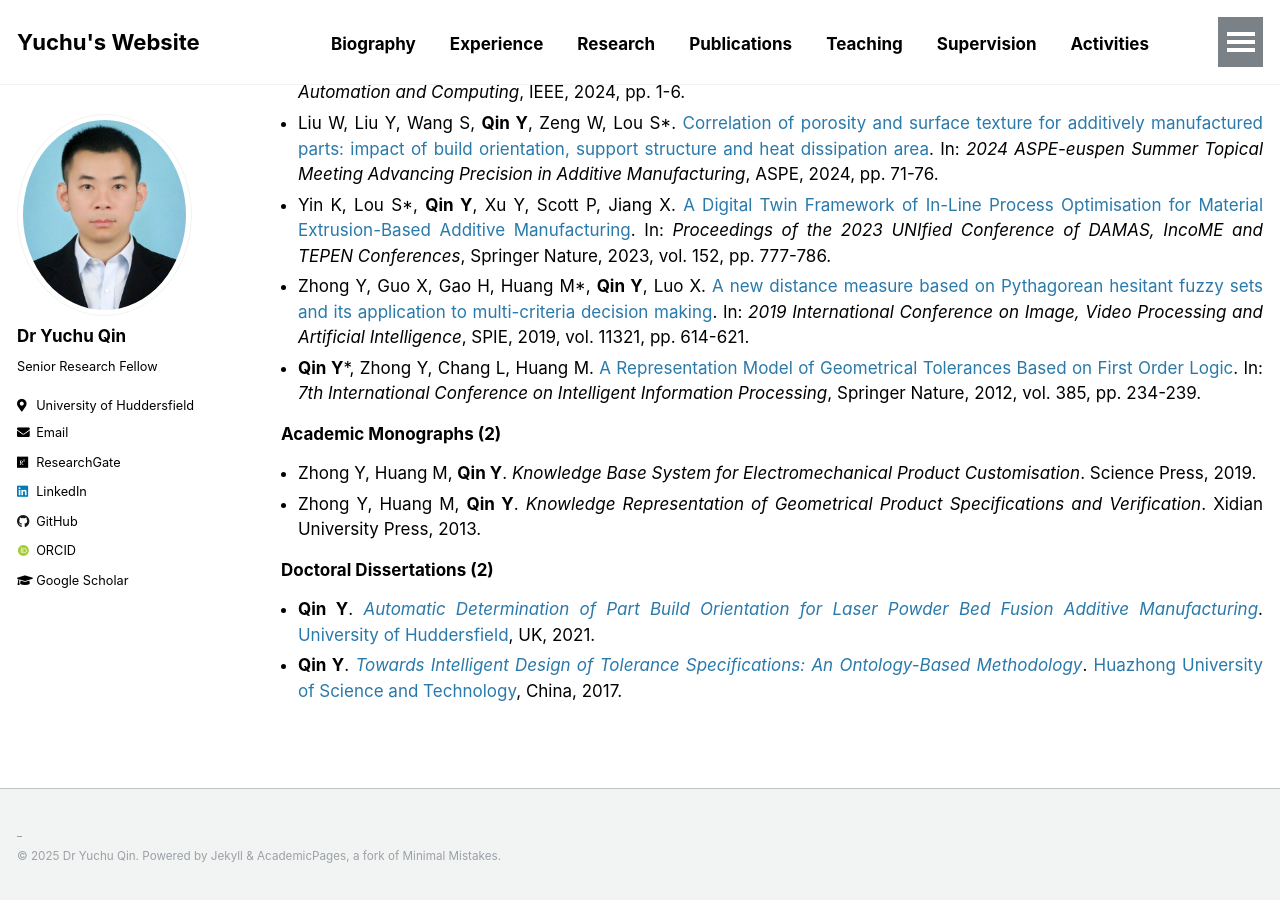
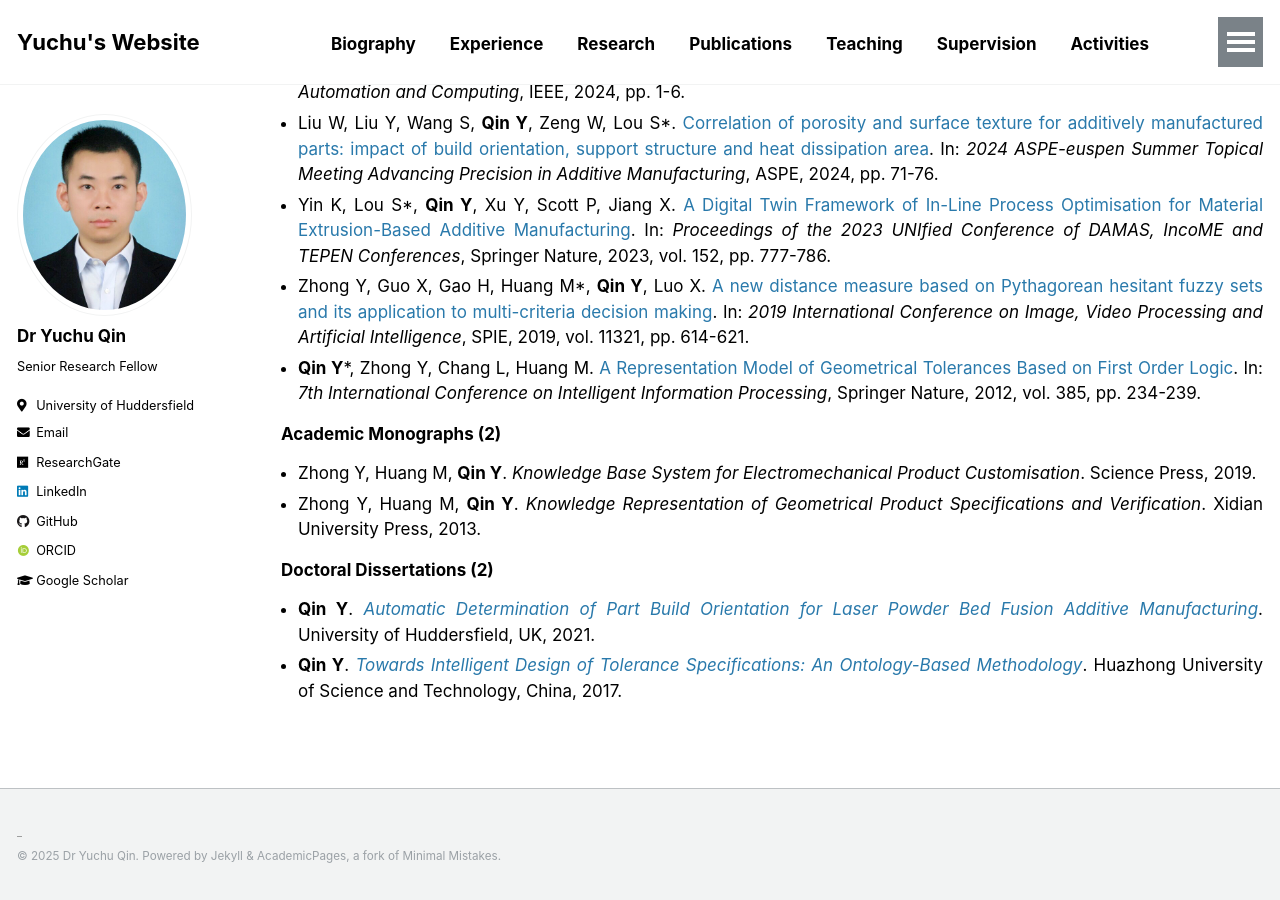
Before and after one commit to yuchu-qin/yuchu-qin.github.io, a Jekyll site: the page built from _pages/publications.md, in a window 1280 px wide and 900 px high, scrolled down 4728 px. Built offline with Jekyll 4.4.1, drawn with Linux system fonts in a browser that asks for light colours; some web fonts are replaced; our own code applies the rules of GitHub Pages for plain Markdown files; part of the change alters nothing that is shown.

```diff
--- a/_pages/publications.md
+++ b/_pages/publications.md
@@ -108,5 +108,5 @@ author_profile: true
 - Zhong Y, Huang M, **Qin Y**. _Knowledge Representation of Geometrical Product Specifications and Verification_. Xidian University Press, 2013.
 
 ### Doctoral Dissertations (2)
-- **Qin Y**. [_Automatic Determination of Part Build Orientation for Laser Powder Bed Fusion Additive Manufacturing_](https://eprints.hud.ac.uk/id/eprint/35529/). [University of Huddersfield](https://www.hud.ac.uk/), UK, 2021.
-- **Qin Y**. [_Towards Intelligent Design of Tolerance Specifications: An Ontology-Based Methodology_](https://cdmd.cnki.com.cn/Article/CDMD-10487-1018784432.htm). [Huazhong University of Science and Technology](https://english.hust.edu.cn/), China, 2017.
+- **Qin Y**. [_Automatic Determination of Part Build Orientation for Laser Powder Bed Fusion Additive Manufacturing_](https://eprints.hud.ac.uk/id/eprint/35529/). University of Huddersfield, UK, 2021.
+- **Qin Y**. [_Towards Intelligent Design of Tolerance Specifications: An Ontology-Based Methodology_](https://cdmd.cnki.com.cn/Article/CDMD-10487-1018784432.htm). Huazhong University of Science and Technology, China, 2017.
```
